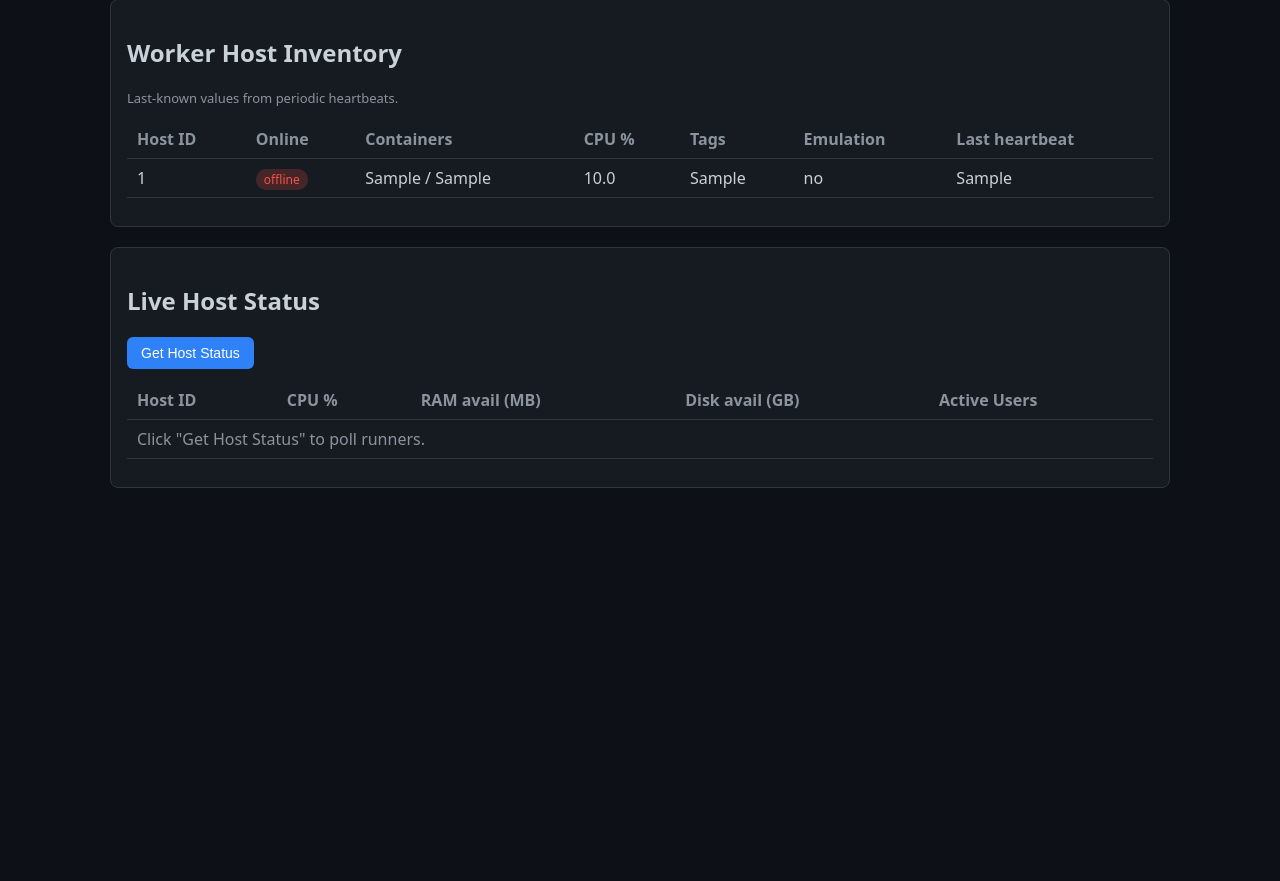
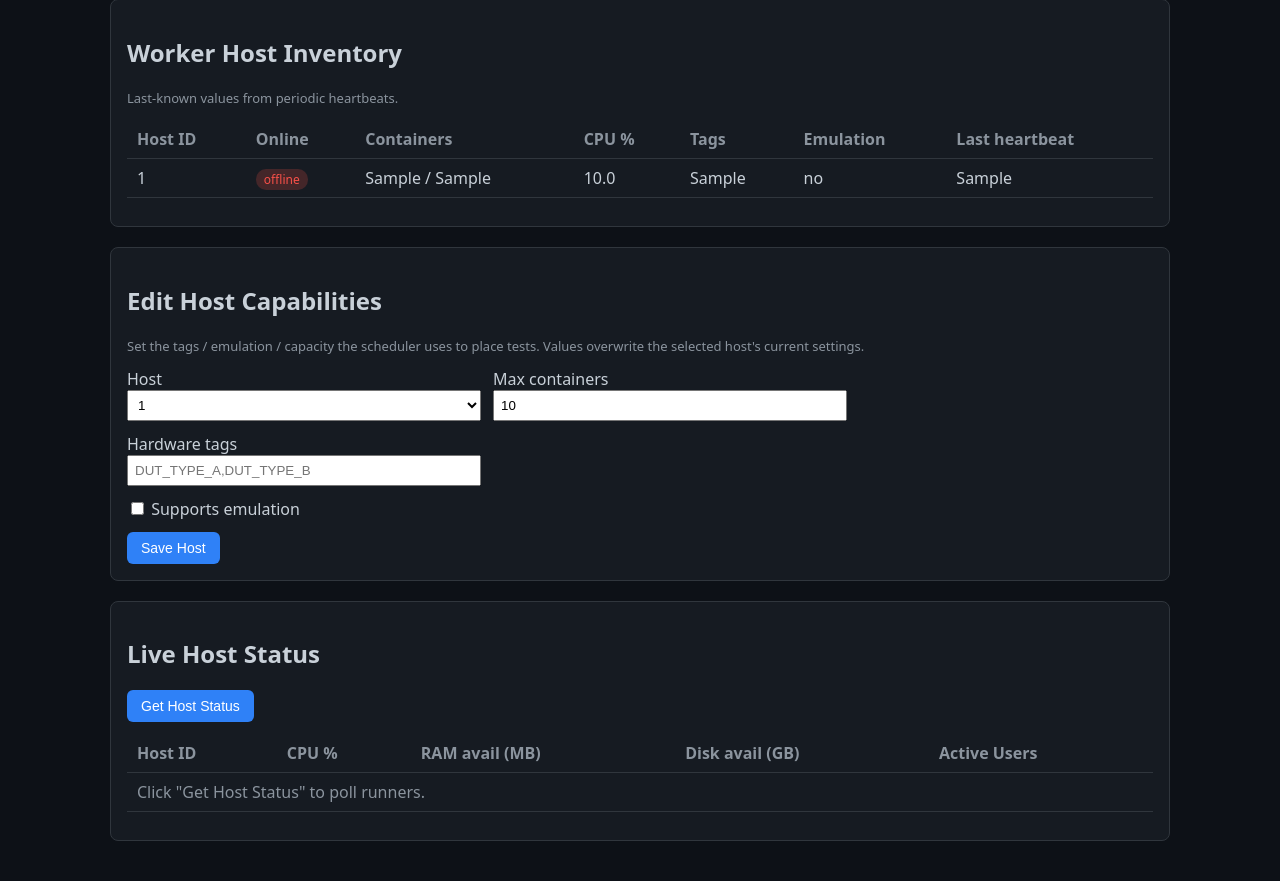
Before and after one commit to jtrostviasat/test_orch, a FastAPI app: template backend/templates/admin.html in a window 1280 px wide. Shown: the part 154-1035 px from the top of the page. Before the commit the page ends 642 px from the top, so only its background shows below. Run offline with FastAPI, Linux system fonts and the light colour scheme; the template is opened without the code that fills it: most values are stand-ins (such as "Sample title", 1, 10 or a date in 2020); some libraries are stand-ins or nearby versions.

Commit message:
Add H-series hardening + MVP live-log demo
H1: authenticate /ws/logs/{test_id} (4401 if no session, 4403 if not the run
owner).
H3: POST /admin/hosts + admin form to set hardware_tags / supports_emulation /
max_containers, so tagged/emulation bundles can actually be scheduled.
M5: add .env.example mirroring Settings (referenced by SETUP step 1).

MVP "run a test, watch logs live":
- examples/mvp-test: image that prints random INFO logs to stdout + /artifacts
  every 10s for ~1 min, plus build.sh.
- GET /tests/{test_id} renders a live terminal (test_logs.html) over
  /ws/logs/{test_id}; dashboard test ids link to it.
- docker_engine.start_test_container mounts a writable /artifacts dir;
  run_test_bundle creates and scans it for artifacts.
- docker-compose: share TEST_RUNS_DIR at the same path on host and worker so the
  nested-docker bind mounts resolve correctly.
- SETUP_AND_TESTING: end-to-end MVP walkthrough.
- .gitattributes: keep .sh files LF.

```diff
--- a/backend/main.py
+++ b/backend/main.py
@@ -279,6 +279,42 @@ def submit_test(
     return RedirectResponse("/", status_code=302)
 
 
+@app.get("/tests/{test_id}", response_class=HTMLResponse)
+def test_logs_page(
+    test_id: str,
+    request: Request,
+    user: User | None = Depends(current_user),
+) -> HTMLResponse:
+    """
+    Render the live-log terminal for a single test run.
+
+    The page opens a WebSocket to ``/ws/logs/{test_id}``; the worker's streamed
+    container output is appended to the terminal as it arrives. Only the run's
+    owner may view it.
+
+    Args:
+        test_id: The test whose logs to view.
+        request: The incoming HTTP request.
+        user: The resolved current user, if any.
+
+    Returns:
+        HTMLResponse: The log page, or a redirect to ``/login``/``/`` when the
+        user is unauthenticated or not the run's owner.
+    """
+    if user is None:
+        return RedirectResponse("/login", status_code=302)
+    db = SessionLocal()
+    try:
+        run = db.query(TestExecution).filter_by(test_id=test_id).one_or_none()
+    finally:
+        db.close()
+    if run is None or run.user_id != user.id:
+        return RedirectResponse("/", status_code=302)
+    return templates.TemplateResponse(
+        "test_logs.html", {"request": request, "user": user, "run": run}
+    )
+
+
 @app.get("/login", response_class=HTMLResponse)
 def login_form(request: Request) -> HTMLResponse:
     """
@@ -350,6 +386,48 @@ def admin(request: Request, user: User | None = Depends(current_user)) -> HTMLRe
     )
 
 
+@app.post("/admin/hosts")
+def update_host(
+    host_id: str = Form(...),
+    hardware_tags: str = Form(""),
+    supports_emulation: bool = Form(False),
+    max_containers: int = Form(10),
+    user: User | None = Depends(current_user),
+):
+    """
+    Update a worker host's scheduling capabilities from the admin panel.
+
+    Lets an admin set the hardware tags, emulation support, and container cap that
+    the filter-and-rank scheduler uses — without these, auto-registered hosts can
+    never match a tagged or emulation-requiring bundle.
+
+    Args:
+        host_id: The host to update (must already exist in the inventory).
+        hardware_tags: Comma-separated tags (e.g. ``"DUT_TYPE_A,DUT_TYPE_B"``).
+        supports_emulation: Whether the host can run emulation jobs.
+        max_containers: Maximum concurrent containers the host accepts.
+        user: The resolved current user.
+
+    Returns:
+        Response: Redirect back to ``/admin`` (or ``/login`` if unauthenticated).
+    """
+    if user is None:
+        return RedirectResponse("/login", status_code=302)
+
+    normalized = ",".join(t.strip() for t in hardware_tags.split(",") if t.strip())
+    db = SessionLocal()
+    try:
+        host = db.query(WorkerHost).filter_by(host_id=host_id).one_or_none()
+        if host is not None:
+            host.hardware_tags = normalized
+            host.supports_emulation = supports_emulation
+            host.max_containers = max(1, max_containers)
+            db.commit()
+    finally:
+        db.close()
+    return RedirectResponse("/admin", status_code=302)
+
+
 # --------------------------------------------------------------------------- #
 # Live log streaming
 # --------------------------------------------------------------------------- #
@@ -407,10 +485,30 @@ async def ws_logs(websocket: WebSocket, test_id: str):
         cancelled on exit.
 
     Note:
-        If the consumer task dies (e.g. broker outage) it is detected via
-        ``done()`` and the socket is closed rather than hanging open silently.
+        Requires a valid session cookie (closes 4401 otherwise) and only streams
+        logs for a test the requester owns (closes 4403 otherwise). If the
+        consumer task dies (e.g. broker outage) it is detected via ``done()`` and
+        the socket is closed rather than hanging open silently.
     """
     await websocket.accept()
+
+    db = SessionLocal()
+    try:
+        user = resolve_session(db, websocket.cookies.get("session_token"))
+        owner_id = None
+        if user is not None:
+            row = db.query(TestExecution).filter_by(test_id=test_id).one_or_none()
+            owner_id = row.user_id if row is not None else None
+    finally:
+        db.close()
+    if user is None:
+        await websocket.close(code=4401)
+        return
+    # Deny only when the test exists AND belongs to someone else; an unknown
+    # test_id is allowed (the row may not be persisted yet) for any logged-in user.
+    if owner_id is not None and owner_id != user.id:
+        await websocket.close(code=4403)
+        return
 
     def render(line: str) -> str:
         return (
--- a/backend/templates/admin.html
+++ b/backend/templates/admin.html
@@ -32,6 +32,37 @@
     </table>
   </div>
 
+  <div class="panel">
+    <h2>Edit Host Capabilities</h2>
+    <p style="color:#8b949e; font-size:13px;">
+      Set the tags / emulation / capacity the scheduler uses to place tests.
+      Values overwrite the selected host's current settings.
+    </p>
+    <form method="post" action="/admin/hosts">
+      <div style="display:grid; grid-template-columns:1fr 1fr; gap:12px; max-width:720px;">
+        <label>Host
+          <select name="host_id" required style="width:100%; padding:6px;">
+            {% for h in hosts %}
+            <option value="{{ h.host_id }}">{{ h.host_id }}</option>
+            {% endfor %}
+          </select>
+        </label>
+        <label>Max containers
+          <input type="number" name="max_containers" min="1" value="10"
+                 style="width:100%; padding:6px;" />
+        </label>
+        <label>Hardware tags
+          <input name="hardware_tags" placeholder="DUT_TYPE_A,DUT_TYPE_B"
+                 style="width:100%; padding:6px;" />
+        </label>
+      </div>
+      <label style="display:block; margin:12px 0;">
+        <input type="checkbox" name="supports_emulation" value="true" /> Supports emulation
+      </label>
+      <button type="submit">Save Host</button>
+    </form>
+  </div>
+
   <!--
     Live Host Status.
     The form connects to /ws/admin over a WebSocket (htmx ws extension). Clicking
--- a/backend/templates/dashboard.html
+++ b/backend/templates/dashboard.html
@@ -39,7 +39,7 @@
       <tbody>
         {% for run in runs %}
         <tr>
-          <td>{{ run.test_id }}</td>
+          <td><a href="/tests/{{ run.test_id }}">{{ run.test_id }}</a></td>
           <td>{{ run.runner_type }}</td>
           <td>{{ run.status }}</td>
           <td>{{ run.target_host_id or "-" }}</td>
--- a/docker-compose.yml
+++ b/docker-compose.yml
@@ -85,6 +85,11 @@ services:
       # Bind-mount the rootless Docker socket so the worker can launch test
       # containers. Adjust the host path to match your UID's socket.
       - ${DOCKER_HOST_SOCK:-/run/user/1000/docker.sock}:/run/user/1000/docker.sock
+      # Share the test-runs dir at the SAME path on host and worker. The worker
+      # launches test containers via the host daemon, so the config/artifact
+      # bind-mount paths it passes must resolve on the host too. Keep both sides
+      # equal to TEST_RUNS_DIR (default /tmp/test_runs).
+      - ${TEST_RUNS_DIR:-/tmp/test_runs}:${TEST_RUNS_DIR:-/tmp/test_runs}
     depends_on:
       postgres:
         condition: service_healthy
```
Also changed, not shown: SETUP_AND_TESTING.md (+57 -0 lines), backend/templates/test_logs.html (added, +21 -0 lines), examples/mvp-test/run_test.py (added, +70 -0 lines), worker/docker_engine.py (+18 -2 lines), worker/tasks.py (+10 -3 lines), 4 other files.
